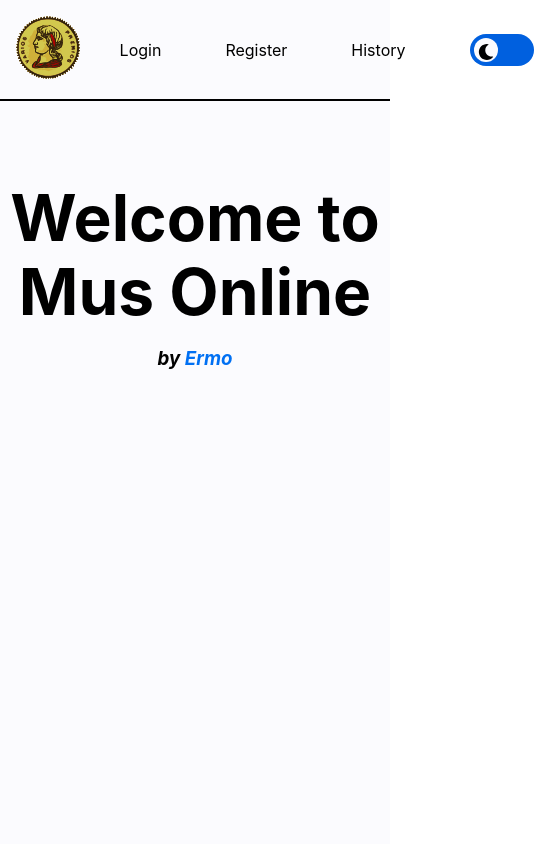
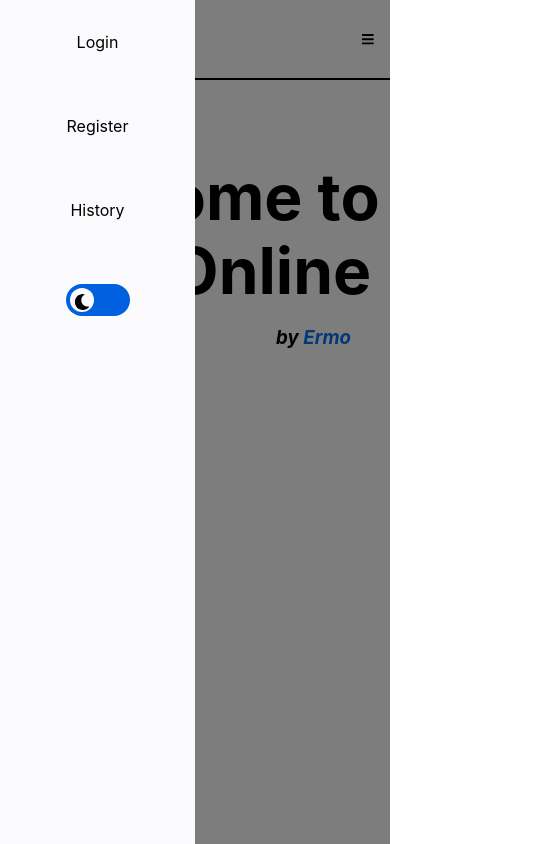
Before and after one commit to ErmoGarcia/mus, a Next.js app: page / in a window 390 px wide. Shown: the whole page, 534 px wide, since content can reach past the window. Built offline with nearby package versions, Linux system fonts and the light colour scheme.

Commit message:
feat: responsive navbar with toggle for phones and tablets

```diff
--- a/components/Navbar.tsx
+++ b/components/Navbar.tsx
@@ -1,17 +1,25 @@
 import styles from 'styles/Navbar.module.scss'
 import Switcher from 'components/switcher/Switcher'
 
+import { FontAwesomeIcon } from '@fortawesome/react-fontawesome'
+import { faBars } from '@fortawesome/free-solid-svg-icons'
+
 export default function Navbar({ setTheme, theme }) {
     return (
-        <nav className={styles.navigation}>
+        <nav className={styles.navigation}  aria-label="Main Navigation">
             <div className={styles.logo}>
                 <img src="/logo.svg" alt="logo" />
             </div>
-            <ul className={styles.routes}>
-                <li className={styles.link}>Login</li>
-                <li className={styles.link}>Register</li>
-                <li className={styles.link}>History</li>
-                <li className={styles.link}>
+
+            <button type="button" className={styles.dropdown}>
+                <FontAwesomeIcon icon={faBars} />
+            </button>
+
+            <ul className={styles.list}>
+                <li className={styles.item}>Login</li>
+                <li className={styles.item}>Register</li>
+                <li className={styles.item}>History</li>
+                <li className={styles.item}>
                     <Switcher setTheme={setTheme} theme={theme}></Switcher>
                 </li>
             </ul>
--- a/styles/Home.module.scss
+++ b/styles/Home.module.scss
@@ -1,5 +1,8 @@
 .container {
   padding: 5rem 0;
+  margin: auto;
+
+  width: fit-content;
 
   flex: 1;
   display: flex;
@@ -9,6 +12,9 @@
 }
 
 .author {
+    width: 100%;
+    max-width: 80vw;
+
     text-align: right;
     font-style: italic;
 
--- a/styles/Navbar.module.scss
+++ b/styles/Navbar.module.scss
@@ -1,41 +1,89 @@
 .navigation {
-    padding: 1rem;
+    height: 5rem;
+    position: relative;
 
     display: flex;
     flex-wrap: nowrap;
     justify-content: space-between;
+    align-items: center;
 
     border-bottom: 2px solid var(--font-color);
 
     color: var(--font-color);
     background-color: var(--color-secondary);
-}
 
-.logo {
-    width: 4rem;
-    height: auto;
+    .logo {
+        height: 70%;
+        margin: 1rem;
 
-    float: left;
+        img{
+            height: 100%;
+        }
+    }
 
-    img {
-        width: 100%;
+    .dropdown {
+        display: none;
+    }
+
+    .list {
+        padding: 0;
+
+        list-style: none;
+
+        display: grid;
+        grid-auto-flow: column;
+        align-items: center;
+
+        .item {
+            margin: 1rem;
+        }
     }
 }
 
-.routes {
-    padding: 0;
-    float: right;
+@media only screen and (max-width: 768px) {
+     .navigation{
+         .dropdown {
+             display: block;
 
-    list-style: none;
+             background-color: transparent;
+             color: inherit;
+             border: none;
 
-    max-width: 80%;
+             padding: 1rem;
+             height: 80%;
 
-    display: flex;
-    flex-wrap: nowrap;
-    justify-content: space-around;
-    align-items: center;
+             svg {
+                 height: 100%
+             }
+         }
+
+         .list {
+             display: none;
+         }
+
+         &:focus-within,
+         &:hover{
+             .list {
+                 display: flex;
+                 flex-flow: column;
+
+                 margin: 0;
+
+                 position: absolute;
+                 top: 0;
+                 left: 0;
+
+                 height: 100vh;
+                 width: 50vw;
+
+                 box-shadow: 0 50vw 0 50vw rgba(black, 0.5);
+                 background: var(--color-secondary);
+                 z-index: 1;
+
+                 .item {
+                     margin: 2rem;
+                 }
+             }
+         }
+    }
 }
-
-.link {
-    margin: 0 2rem;
-}
```
Also changed, not shown: 1 other file (tests, documents, lock files or other folders).
